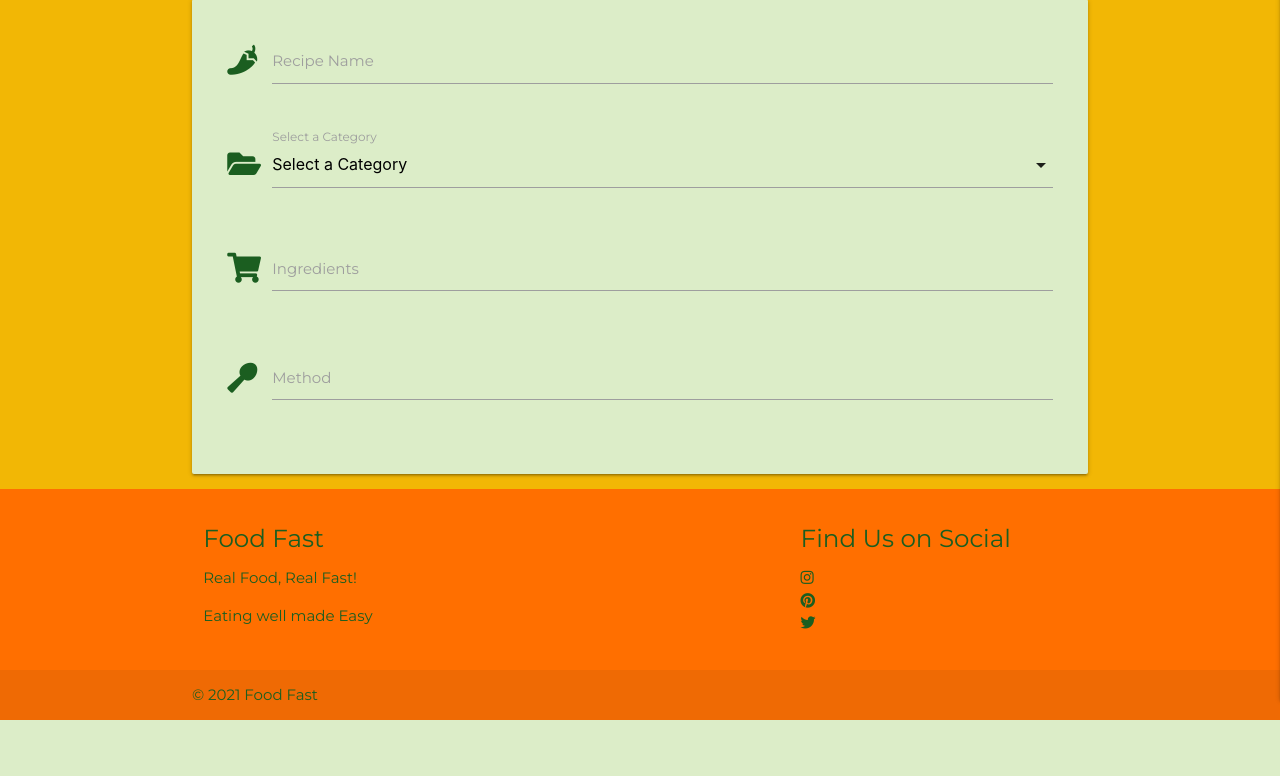
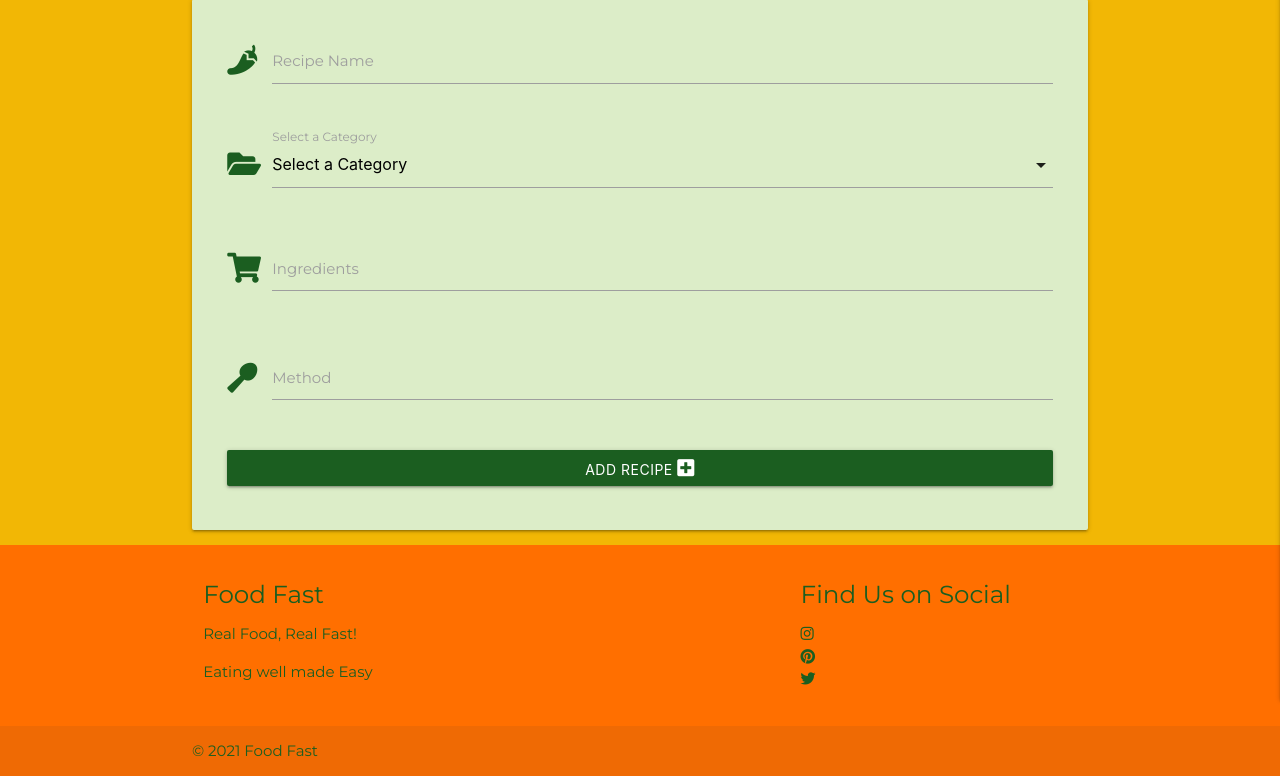
Before and after one commit to Code-Institute-Submissions/LAMcGuinness-MS3, a Flask app: page /add_recipe in a window 1280 px wide. Shown: the part 160-936 px from the top of the page. Before the commit the page ends 880 px from the top, so only its background shows below. Run offline with Flask 2, Linux system fonts and the light colour scheme; data that the repository does not hold is empty; some libraries are stand-ins or nearby versions.

Commit message:
add recipe now functioning, submitting recipe to db via button

```diff
--- a/app.py
+++ b/app.py
@@ -105,10 +105,23 @@ def logout():
     return redirect(url_for("login"))
 
 
-@app.route("/add_recipe")
+@app.route("/add_recipe", methods=["GET", "POST"])
 def add_recipe():
+    if request.method == "POST":
+        recipe = {
+            "recipe_name": request.form.get("recipe_name"),
+            "category_name": request.form.get("category_name"),
+            "recipe_ingredients": request.form.getlist("recipe_ingredients"),
+            "recipe_method": request.form.get("recipe_method"),
+            "recipe_by": session["user"]
+        }
+        mongo.db.recipies.insert_one(recipe)
+        flash("Recipe Added Successfully")
+        return redirect(url_for("add_recipe"))
+
     categories = mongo.db.categories.find().sort("category_name", 1)
     return render_template("add_recipe.html", categories=categories)
+
 
 if __name__ == "__main__":
     app.run(host=os.environ.get("IP"),
--- a/templates/add_recipe.html
+++ b/templates/add_recipe.html
@@ -3,7 +3,8 @@
     <h3 class ="green-text text-darken-4 center-align">Add Recipe</h3>
 
     <div class="row card-panel light-green lighten-4">
-        <form class="col s12" method="POST" action="">
+        <form class="col s12" method="POST" action="{{ url_for('add_recipe') }}">
+            <!-- recipe name -->
             <div class="row">
                 <div class="input-field col s12">
                     <i class="fas fa-pepper-hot prefix green-text text-darken-4"></i>
@@ -12,6 +13,7 @@
                     <label for="recipe_name">Recipe Name</label>
                 </div>
             </div>
+            <!-- select type of meal -->
             <div class="row">
                 <div class="input-field col s12">
                     <i class="fas fa-folder-open prefix green-text text-darken-4"></i>
@@ -24,6 +26,7 @@
                         <label for="category_name">Select a Category</label>
                 </div>
             </div>
+            <!-- ingredients -->
             <div class="row">
                 <div class="input-field col s12">
                     <i class="fas fa-shopping-cart prefix green-text text-darken-4"></i>
@@ -32,6 +35,7 @@
                     <label for="recipe_ingredients">Ingredients</label>
                 </div>
             </div>
+            <!-- method instructions -->
             <div class="row">
                 <div class="input-field col s12">
                     <i class="fas fa-utensil-spoon prefix green-text text-darken-4"></i>
@@ -40,6 +44,15 @@
                     <label for="recipe_method">Method</label>
                 </div>
             </div>
+            <!-- submit btn -->
+            <div class="row">
+                <div class="col s12 center-align">
+                    <button type="submit" class="col s12 btn green darken-4 text-shadow">
+                        Add Recipe
+                        <i class="fas fa-plus-square"></i>
+                    </button>
+                </div>
+            </div>
         </form>
       </div>
 
--- a/templates/recipe.html
+++ b/templates/recipe.html
@@ -1,5 +1,8 @@
 {% extends "base.html" %}
 {% block content %}
+
+<h3 class ="green-text text-darken-4 center-align">Recipes</h3>
+
     <ul class="collapsible">
         {% for recipies in recipies %}
         <li>
@@ -24,6 +27,7 @@
             </div>
             <div class="collapsible-body">
                 <p>{{ recipies.recipe_method }}</p>
+                <p><em>made by: {{ recipies.recipe_by }}</em></p>
             </div>
         </li>
         {% endfor %}
```
